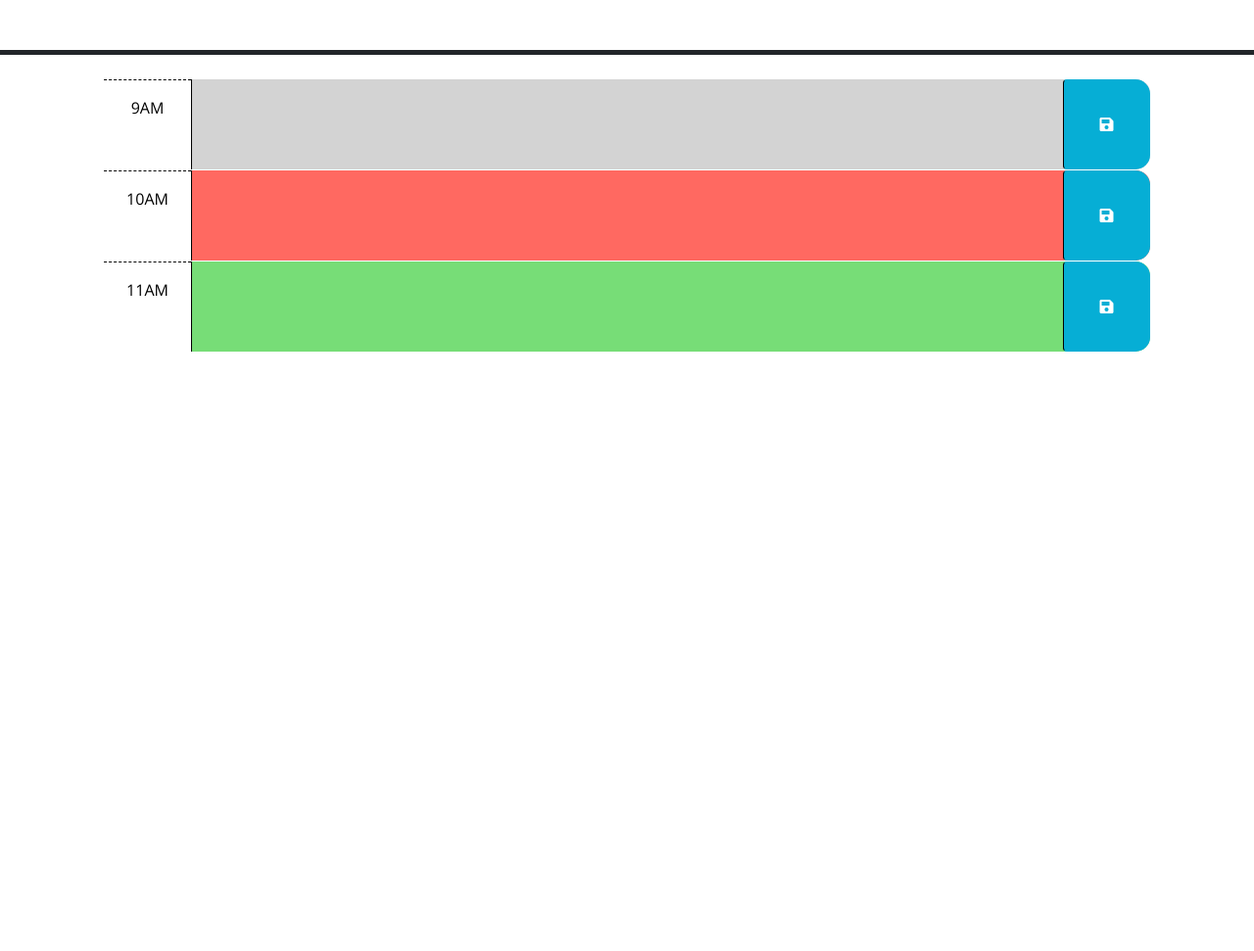
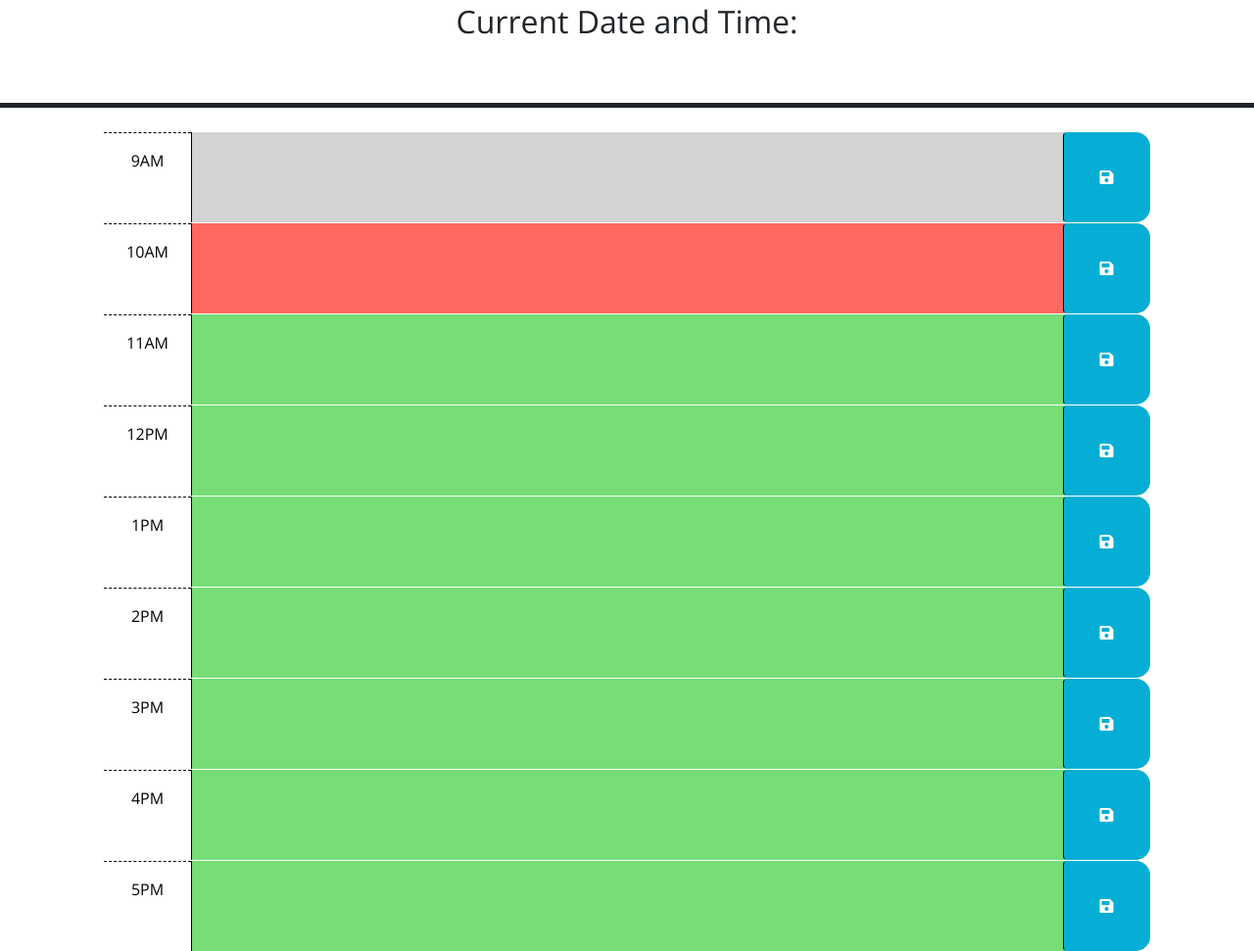
Before and after one commit to Zander-M75/Supreme-WorkDay-Scheduler, a plain HTML site: page index.html in a window 1280 px wide. Shown: the part 176-1147 px from the top of the page at 98% size. Before the commit the page ends 800 px from the top, so only its background shows below. Drawn offline with nearby package versions, Linux system fonts and the light colour scheme.

Commit message:
html and variables

```diff
--- a/index.html
+++ b/index.html
@@ -1,23 +1,14 @@
 <!DOCTYPE html>
 <html lang="en">
+
 <head>
   <meta charset="UTF-8" />
   <meta name="viewport" content="width=device-width, initial-scale=1.0" />
   <meta http-equiv="X-UA-Compatible" content="ie=edge" />
-    <link
-      rel="stylesheet"
-      href="https://cdn.jsdelivr.net/npm/bootstrap@5.1.3/dist/css/bootstrap.min.css"
-    />
-    <link
-      rel="stylesheet"
-      href="https://use.fontawesome.com/releases/v5.8.1/css/all.css"
-      integrity="sha384-50oBUHEmvpQ+1lW4y57PTFmhCaXp0ML5d60M1M7uH2+nqUivzIebhndOJK28anvf"
-      crossorigin="anonymous"
-    />
-    <link
-      href="https://fonts.googleapis.com/css?family=Open+Sans&display=swap"
-      rel="stylesheet"
-    />
+  <link rel="stylesheet" href="https://cdn.jsdelivr.net/npm/bootstrap@5.1.3/dist/css/bootstrap.min.css" />
+  <link rel="stylesheet" href="https://use.fontawesome.com/releases/v5.8.1/css/all.css"
+    integrity="sha384-50oBUHEmvpQ+1lW4y57PTFmhCaXp0ML5d60M1M7uH2+nqUivzIebhndOJK28anvf" crossorigin="anonymous" />
+  <link href="https://fonts.googleapis.com/css?family=Open+Sans&display=swap" rel="stylesheet" />
   <link rel="stylesheet" href="style.css" />
   <title>Work Day Scheduler</title>
 </head>
@@ -26,6 +17,8 @@
   <header class="p-5 mb-4 border-5 border-bottom border-dark text-center">
     <h1 class="display-3">Work Day Scheduler</h1>
     <p class="lead">A simple calendar app for scheduling your work day</p>
+    <h2>Current Date and Time:</h2>
+    <p id="currentTime" class="lead"></p>
     <p id="currentDay" class="lead"></p>
   </header>
   <div class="container-lg px-5">
@@ -66,13 +59,74 @@
       </button>
     </div>
 
+    <div id="hour-12" class="row time-block future">
+      <div class="col-2 col-md-1 hour text-center py-3">12PM</div>
+      <textarea class="col-8 col-md-10 description" rows="3"> </textarea>
+      <button class="btn saveBtn col-2 col-md-1" aria-label="save">
+        <i class="fas fa-save" aria-hidden="true"></i>
+      </button>
+    </div>
+
+    <div id="hour-1" class="row time-block future">
+      <div class="col-2 col-md-1 hour text-center py-3">1PM</div>
+      <textarea class="col-8 col-md-10 description" rows="3"> </textarea>
+      <button class="btn saveBtn col-2 col-md-1" aria-label="save">
+        <i class="fas fa-save" aria-hidden="true"></i>
+      </button>
+    </div>
+
+    <div id="hour-2" class="row time-block future">
+      <div class="col-2 col-md-1 hour text-center py-3">2PM</div>
+      <textarea class="col-8 col-md-10 description" rows="3"> </textarea>
+      <button class="btn saveBtn col-2 col-md-1" aria-label="save">
+        <i class="fas fa-save" aria-hidden="true"></i>
+      </button>
+    </div>
+
+    <div id="hour-3" class="row time-block future">
+      <div class="col-2 col-md-1 hour text-center py-3">3PM</div>
+      <textarea class="col-8 col-md-10 description" rows="3"> </textarea>
+      <button class="btn saveBtn col-2 col-md-1" aria-label="save">
+        <i class="fas fa-save" aria-hidden="true"></i>
+      </button>
+    </div>
+
+    <div id="hour-4" class="row time-block future">
+      <div class="col-2 col-md-1 hour text-center py-3">4PM</div>
+      <textarea class="col-8 col-md-10 description" rows="3"> </textarea>
+      <button class="btn saveBtn col-2 col-md-1" aria-label="save">
+        <i class="fas fa-save" aria-hidden="true"></i>
+      </button>
+    </div>
+
+    <div id="hour-5" class="row time-block future">
+      <div class="col-2 col-md-1 hour text-center py-3">5PM</div>
+      <textarea class="col-8 col-md-10 description" rows="3"> </textarea>
+      <button class="btn saveBtn col-2 col-md-1" aria-label="save">
+        <i class="fas fa-save" aria-hidden="true"></i>
+      </button>
+    </div>
+
+
+
+
+
+
+
+
+
+
+
+
+
+
+
     <script src="https://code.jquery.com/jquery-3.4.1.min.js"></script>
-    <script
-      src="https://cdn.jsdelivr.net/npm/dayjs@1.11.3/dayjs.min.js"
-      integrity="sha256-iu/zLUB+QgISXBLCW/mcDi/rnf4m4uEDO0wauy76x7U="
-      crossorigin="anonymous"
-    ></script>
+    <script src="https://cdn.jsdelivr.net/npm/dayjs@1.11.3/dayjs.min.js"
+      integrity="sha256-iu/zLUB+QgISXBLCW/mcDi/rnf4m4uEDO0wauy76x7U=" crossorigin="anonymous"></script>
 
     <script src="script.js"></script>
+    <script src="https://cdn.jsdelivr.net/npm/dayjs@1/dayjs.min.js"></script>
 </body>
+
 </html>
--- a/script.js
+++ b/script.js
@@ -1,7 +1,7 @@
 // Wrap all code that interacts with the DOM in a call to jQuery to ensure that
 // the code isn't run until the browser has finished rendering all the elements
 // in the html.
-$(function () {
+
 // TODO: Add a listener for click events on the save button. This code should
 // use the id in the containing time-block as a key to save the user input in
 // local storage. HINT: What does `this` reference in the click listener
@@ -20,4 +20,10 @@ $(function () {
 // attribute of each time-block be used to do this?
 //
 // TODO: Add code to display the current date in the header of the page.
-});
+
+
+var saveButton = $(".saveBtn");
+var textInput = $(".description");
+var date = $("#currentDay");
+var time = $("#currentTime");
+var hourBlock = $(".time-block");
```
Lines whose indentation alone changed are shown as unchanged.
